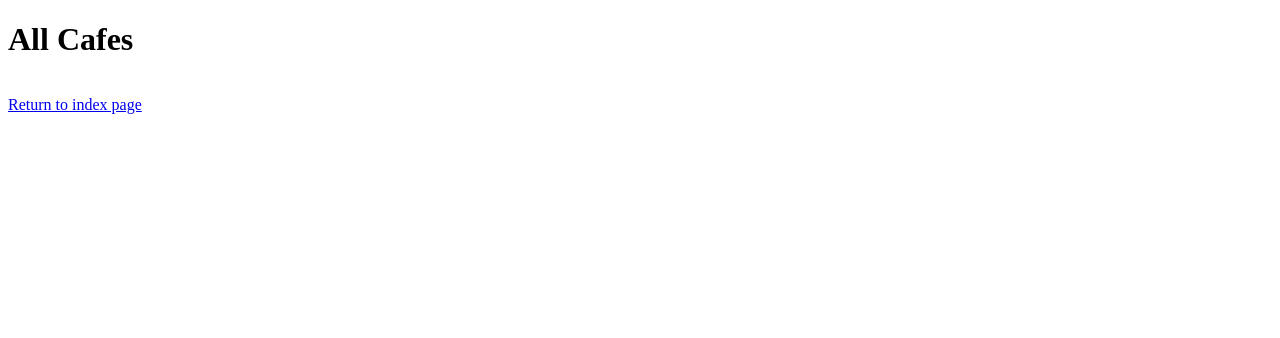
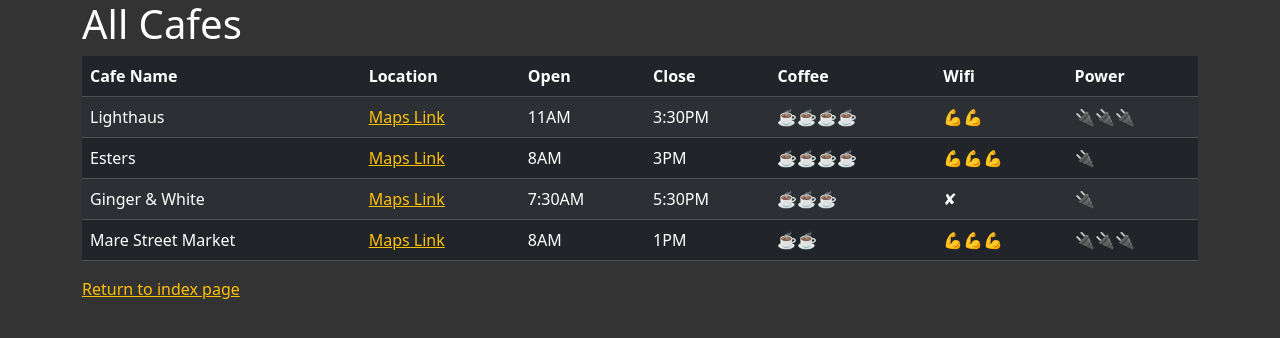
Before and after one commit to LP773/100-Days-of-Python-in-x-Days, a Flask app: page /cafes in a window 1280 px wide. Shown: the top 338 px of the page. Run offline with Flask 3, Linux system fonts and the light colour scheme; some libraries are stand-ins or nearby versions.

Commit message:
Completed the requirements
1. Using styles.css and bookstrap blocks
2. Updated cafes.html with Bootstrap table and location URl is in an anchor tag
3. Show me button takes you back to index
4. /add route renders a form
5. Submitting form adds to csv

```diff
--- a/D62 - Coffee and Wifi Project/main.py
+++ b/D62 - Coffee and Wifi Project/main.py
@@ -1,8 +1,8 @@
-from flask import Flask, render_template
+from flask import Flask, render_template, flash
 from flask_bootstrap import Bootstrap5
 from flask_wtf import FlaskForm
-from wtforms import StringField, SubmitField
-from wtforms.validators import DataRequired
+from wtforms import StringField, SubmitField, SelectField
+from wtforms.validators import DataRequired, URL
 import csv
 
 '''
@@ -24,7 +24,33 @@
 
 
 class CafeForm(FlaskForm):
-    cafe = StringField('Cafe name', validators=[DataRequired()])
+    cafe = StringField('Cafe Name', validators=[DataRequired()])
+    cafe_location = StringField('Cafe Location', validators=[DataRequired(), URL()])
+    open = StringField('Opening Time e.g. 8AM', validators=[DataRequired()])
+    close = StringField('Closing Time e.g. 6PM', validators=[DataRequired()])
+    coffee_rating = SelectField('Coffee Rating', validators=[DataRequired()],choices=[
+        ('☕','☕'),
+        ('☕☕','☕☕'),
+        ('☕☕☕','☕☕☕'),
+        ('☕☕☕☕','☕☕☕☕'),
+        ('☕☕☕☕☕','☕☕☕☕☕')
+    ])
+    wifi_strength = SelectField('Wifi Strength Rating', validators=[DataRequired()], choices=[
+        ('✘', '✘'),
+        ('💪', '💪'),
+        ('💪💪', '💪💪'),
+        ('💪💪💪', '💪💪💪'),
+        ('💪💪💪💪💪', '💪💪💪💪💪'),
+        ('💪💪💪💪💪💪', '💪💪💪💪💪💪')
+    ])
+    power_availability = SelectField('Power Availability Rating', validators=[DataRequired()], choices=[
+        ('✘', '✘'),
+        ('🔌', '🔌'),
+        ('🔌🔌', '🔌🔌'),
+        ('🔌🔌🔌', '🔌🔌🔌'),
+        ('🔌🔌🔌🔌', '🔌🔌🔌🔌'),
+        ('🔌🔌🔌🔌🔌', '🔌🔌🔌🔌🔌')
+    ])
     submit = SubmitField('Submit')
 
 # Exercise:
@@ -42,14 +68,27 @@
     return render_template("index.html")
 
 
-@app.route('/add')
+@app.route('/add', methods=['GET', 'POST'])
 def add_cafe():
     form = CafeForm()
-    if form.validate_on_submit():
-        print("True")
     # Exercise:
     # Make the form write a new row into cafe-data.csv
     # with   if form.validate_on_submit()
+    print(form.data)
+    if form.validate_on_submit():
+        with open('cafe-data.csv', 'a', newline='', encoding='utf-8') as csv_file:
+            row = [
+                form.cafe.data,
+                form.cafe_location.data,
+                form.open.data,
+                form.close.data,
+                form.coffee_rating.data,
+                form.wifi_strength.data,
+                form.power_availability.data
+            ]
+            writer = csv.writer(csv_file)
+            writer.writerow(row)
+            return "<h1>Successfully added Cafe!</h1>"
     return render_template('add.html', form=form)
 
 
--- a/D62 - Coffee and Wifi Project/templates/add.html
+++ b/D62 - Coffee and Wifi Project/templates/add.html
@@ -1,5 +1,6 @@
 {% extends 'base.html' %}
 <!--Don't forget your import here-->
+{% from 'bootstrap5/form.html' import render_form %}
 {% block title %}Add A New Cafe{% endblock %}
 
 {% block content %}
@@ -10,8 +11,9 @@
       <h1>Add a new cafe into the database</h1>
 
       <!-- This is where your WTForm will go -->
+      {{ render_form(form, novalidate=True) }}
 
-	  <p class="space-above"><a href="#">See all cafes</a></p>
+	  <p class="space-above"><a href="{{ url_for('cafes') }}">See all cafes</a></p>
 
     </div>
   </div>
--- a/D62 - Coffee and Wifi Project/templates/base.html
+++ b/D62 - Coffee and Wifi Project/templates/base.html
@@ -1,18 +1,19 @@
 <!DOCTYPE html>
 <html lang="en">
   <head>
-    <meta charset="UTF-8" />
-    <meta
-      name="viewport"
-      content="width=device-width, initial-scale=1, shrink-to-fit=no"
-    />
+    {% block head %}
+        <!-- Required meta tags -->
+        <meta charset="utf-8">
+        <meta name="viewport" content="width=device-width, initial-scale=1, shrink-to-fit=no">
+    {% endblock %}
 
     {% block styles %}
     <!-- Load Bootstrap-Flask CSS here -->
+    {{ bootstrap.load_css() }}
+    <!-- Link to the styles.css here to apply styling to all the child templates.-->
+    <link rel="stylesheet" href="{{ url_for('static', filename='css/styles.css') }}">
+    {% endblock %}
 
-    <!-- Link to the styles.css here to apply styling to all the child templates.-->
-
-    {% endblock %}
     <title>{% block title %}{% endblock %}</title>
   </head>
   <body>
--- a/D62 - Coffee and Wifi Project/templates/cafes.html
+++ b/D62 - Coffee and Wifi Project/templates/cafes.html
@@ -2,7 +2,6 @@
 {% block title %}Restaurants{% endblock %}
 
 {% block content %}
-
 <div class="container">
   <div class="row">
     <div class="col-sm-12">
@@ -13,9 +12,29 @@
           <!-- This is where you will write the code to render a Bootstrap
           Table that contains all the information from the
           cafe-data.csv file. -->
+          <thead>
+            <tr>
+                {% for headers in cafes[0] %}
+                <th scope="col"> {{ headers }}</th>
+                {% endfor %}
+            </tr>
+          </thead>
+          <tbody>
+          {% for data in cafes[1:] %}
+            <tr>
+                {% for contents in data %}
+                    {% if 'http' in contents %}
+                    <td><a href="{{ contents }}">Maps Link</a></td>
+                    {% else %}
+                    <td>{{ contents }}</td>
+                    {% endif %}
+                {% endfor %}
+            </tr>
+          {% endfor %}
+          </tbody>
   	  </table>
 
-      <p><a href="#">Return to index page</a></p>
+      <p><a href="{{ url_for('home') }}">Return to index page</a></p>
 
     </div>
   </div>
--- a/D62 - Coffee and Wifi Project/templates/index.html
+++ b/D62 - Coffee and Wifi Project/templates/index.html
@@ -8,7 +8,7 @@
   <p class="lead">Want to work in a cafe but need power and wifi?</p>
   <hr class="my-4">
   <p>You've found the right place! Checkout my collection of cafes with data on power socket availability, wifi speed and coffee quality.</p>
-  <a class="btn btn-warning btn-lg" href="#" role="button">Show Me!</a>
+  <a class="btn btn-warning btn-lg" href="{{ url_for('cafes') }}" role="button">Show Me!</a>
 </div>
     </div>
 
```
